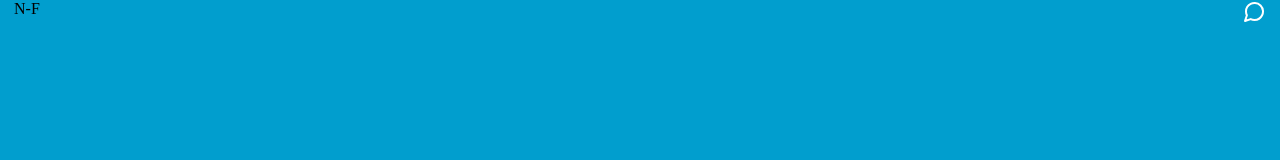
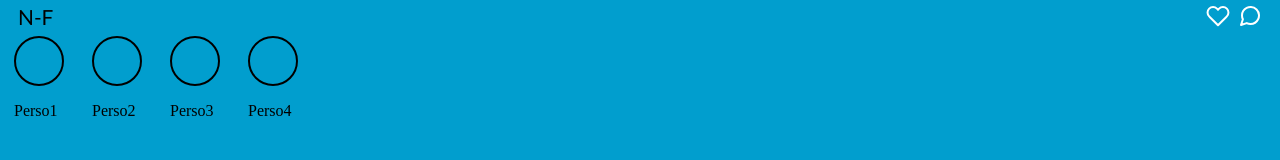
Before and after one commit to isf-so/Neighbor-friend, a plain HTML site: page index.html in a window 1280 px wide. Drawn offline with Linux system fonts and the light colour scheme.

Commit message:
lsite de personne

```diff
--- a/index.html
+++ b/index.html
@@ -12,6 +12,14 @@
         <div class="N">
             N-F
         </div>
+        <div>
+            <svg xmlns="http://www.w3.org/2000/svg" width="24" height="24" viewBox="0 0 24 24" fill="none"
+                stroke="#ffffff" stroke-width="2" stroke-linecap="round" stroke-linejoin="round">
+                <path
+                    d="M20.84 4.61a5.5 5.5 0 0 0-7.78 0L12 5.67l-1.06-1.06a5.5 5.5 0 0 0-7.78 7.78l1.06 1.06L12 21.23l7.78-7.78 1.06-1.06a5.5 5.5 0 0 0 0-7.78z">
+                </path>
+            </svg>
+        </div>
         <div class="messageSVG">
             <svg xmlns="http://www.w3.org/2000/svg" width="24" height="24" viewBox="0 0 24 24" fill="none"
                 stroke="#ffffff" stroke-width="2" stroke-linecap="round" stroke-linejoin="round">
@@ -21,6 +29,43 @@
             </svg>
         </div>
     </div>
+    <div class="listepersonne">
+        <div class="personne">
+            <div class="cercle">
+                <!-- carrer -->
+            </div>
+            <div>
+                <p>Perso1</p>
+            </div>
+        </div>
+        <div class="personne">
+            <div class="cercle">
+                <!-- carrer -->
+            </div>
+            <div>
+                <p>Perso2</p>
+            </div>
+        </div>
+        <div class="personne">
+            <div class="cercle">
+                <!-- carrer -->
+            </div>
+            <div>
+                <p>Perso3</p>
+            </div>
+        </div>
+        <div class="personne">
+            <div class="cercle">
+                <!-- carrer -->
+            </div>
+            <div>
+                <p>Perso4</p>
+            </div>
+        </div>
+
+
+
+    </div>
 </header>
 
 <body>
--- a/styles/style.css
+++ b/styles/style.css
@@ -5,11 +5,30 @@ body{
 
 .header{
     display: flex;
+    padding: 4px;
 }
 .N{
+    font-family: 'Gill Sans', 'Gill Sans MT', Calibri, 'Trebuchet MS', sans-serif;
+    font-size: 1.3em;
     margin-right: auto;
     margin-left: 14px;
 }
 .messageSVG{
+    margin-left: 8px;
     margin-right: 14px;
 }
+.personne{
+    margin-right: 14px;
+    margin-left: 14px;
+}
+.cercle {
+
+    width: 50px; /* Définissez la taille du cercle */
+    height: 50px; /* Définissez la taille du cercle */
+    border-radius: 50%; /* Faites en sorte que les bords soient arrondis pour former un cercle */
+    border: 2px solid black; /* Ajoutez une bordure au cercle */
+    box-sizing: border-box; /* Assurez-vous que la taille spécifiée inclut la bordure */
+}
+.listepersonne{
+    display: flex;
+}
```
